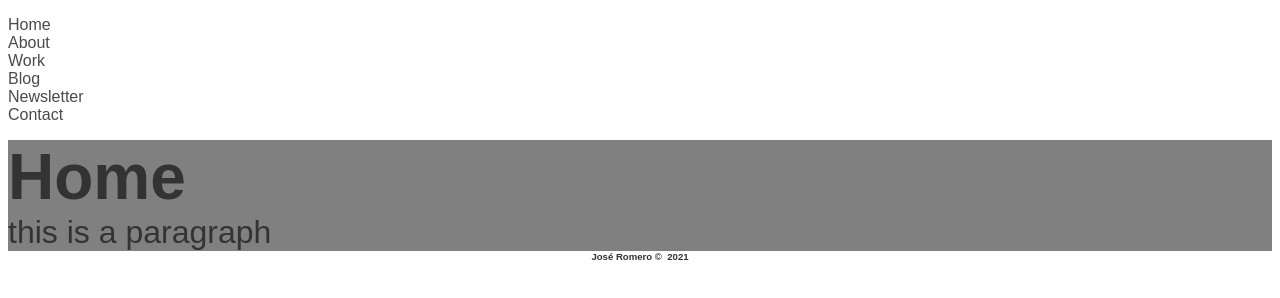
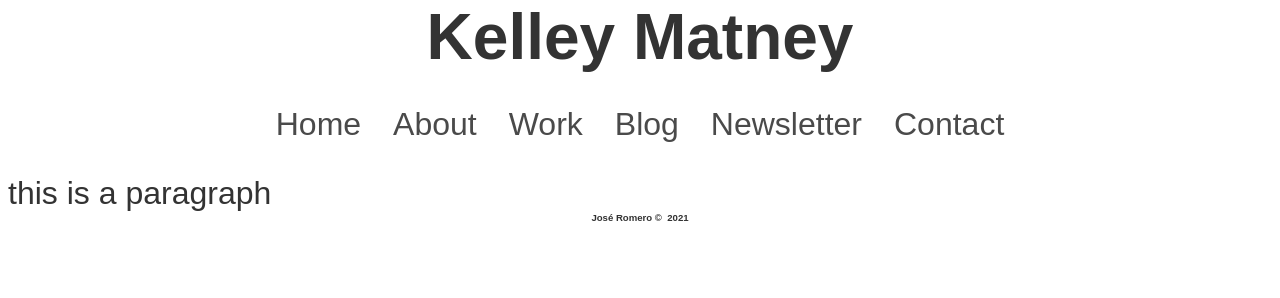
Before and after one commit to jdromero88/km-website, a website: page src/index.html in a window 1280 px wide. Drawn offline with Linux system fonts and the light colour scheme.

Commit message:
Working on the layout

```diff
--- a/src/assets/_scss/abstracts/_variables.scss
+++ b/src/assets/_scss/abstracts/_variables.scss
@@ -6,9 +6,13 @@ $font-size: 18px;
 $primary-color: #333;
 
 /*----------  Colors  ----------*/
+$site-background-100: rgba(255, 255, 255, 1);
+
 $nav-link-color-100: rgba(74, 74, 74, 1);
 $nav-link-color-700: rgba(74, 74, 74, 0.7);
 $nav-item-color-100: rgba(94, 200, 77, 1);
+
+
 
 // Breakpoints | 16px
 // $breakpoint-xlarge: 90em;
--- a/src/assets/_scss/base/_base.scss
+++ b/src/assets/_scss/base/_base.scss
@@ -33,28 +33,6 @@ body {
   margin-right: .5rem;
 }
 
-nav {
-  & a {
-    color: $nav-link-color-100;
-    text-decoration: none;
-
-    &:hover {
-      color: $nav-link-color-700;
-    }
-  }
-
-  & ul {
-    display: flex;
-    flex-direction: column;
-    list-style: none;
-    padding: 0;
-  }
-
-  & li {
-    display: inline;
-  }
-}
-
 article {
   & ul {
     list-style: none;
--- /dev/null
+++ b/src/assets/_scss/components/_nav.scss
@@ -0,0 +1,27 @@
+nav {
+  display: flex;
+  justify-content: center;
+
+  & a {
+    color: $nav-link-color-100;
+    text-decoration: none;
+
+    &:hover {
+      color: $nav-link-color-700;
+    }
+  }
+
+  & ul {
+    display: flex;
+    list-style: none;
+    padding: 0;
+  }
+
+  & li {
+    display: inline;
+  }
+
+  & li + li {
+    margin-left: 2rem;
+  }
+}
--- a/src/assets/_scss/pages/home.scss
+++ b/src/assets/_scss/pages/home.scss
@@ -1,4 +1,9 @@
 .home {
-  background-color: $nav-link-color-700;
+  background-color: $site-background-100;
   font-size: 2rem;
+
+  & header {
+    display: flex;
+    justify-content: center;
+  }
 }
--- a/src/assets/_scss/styles.scss
+++ b/src/assets/_scss/styles.scss
@@ -12,7 +12,8 @@
   'pages/home',
   'pages/about',
   'pages/portfolio',
-  'pages/contact';
+  'pages/contact',
+  'components/nav';
 // @use 'base/typography';
 // @use 'base/utilities';
 // @use 'components/buttons';
--- a/src/index.html
+++ b/src/index.html
@@ -10,10 +10,16 @@
 
     <title>Kelley Matney | Writer</title>
 
-    <link rel="stylesheet" href="css/index.css">
+    <!-- <link rel="stylesheet" href="css/index.css">  uncomment for production and run css-nano -->
+    <link rel="stylesheet" href="css/main.css"> <!-- this is for dev -->
   </head>
-  <body>
+  <body class="home">
     <header>
+      <h1>Kelley Matney</h1>
+
+    </header>
+
+    <main>
       <nav>
         <ul>
           <li><a href="index.html">Home</a></li>
@@ -24,15 +30,14 @@
           <li><a href="contact.html">Contact</a></li>
         </ul>
       </nav>
-    </header>
-    <main class="home">
-      <h1>Home</h1>
       <p>this is a paragraph</p>
     </main>
+
     <footer>
       <!-- this is for the Copyright symbol: &#169; this is for the space: &nbsp; -->
       <p>José Romero &#169; &nbsp;<span id="year"></span></p>
     </footer>
+
     <script src="assets/js/index.js" charset="utf-8"></script>
   </body>
 </html>
```
Also changed, not shown: src/css/index.css, src/css/main.css, 1 other file.
